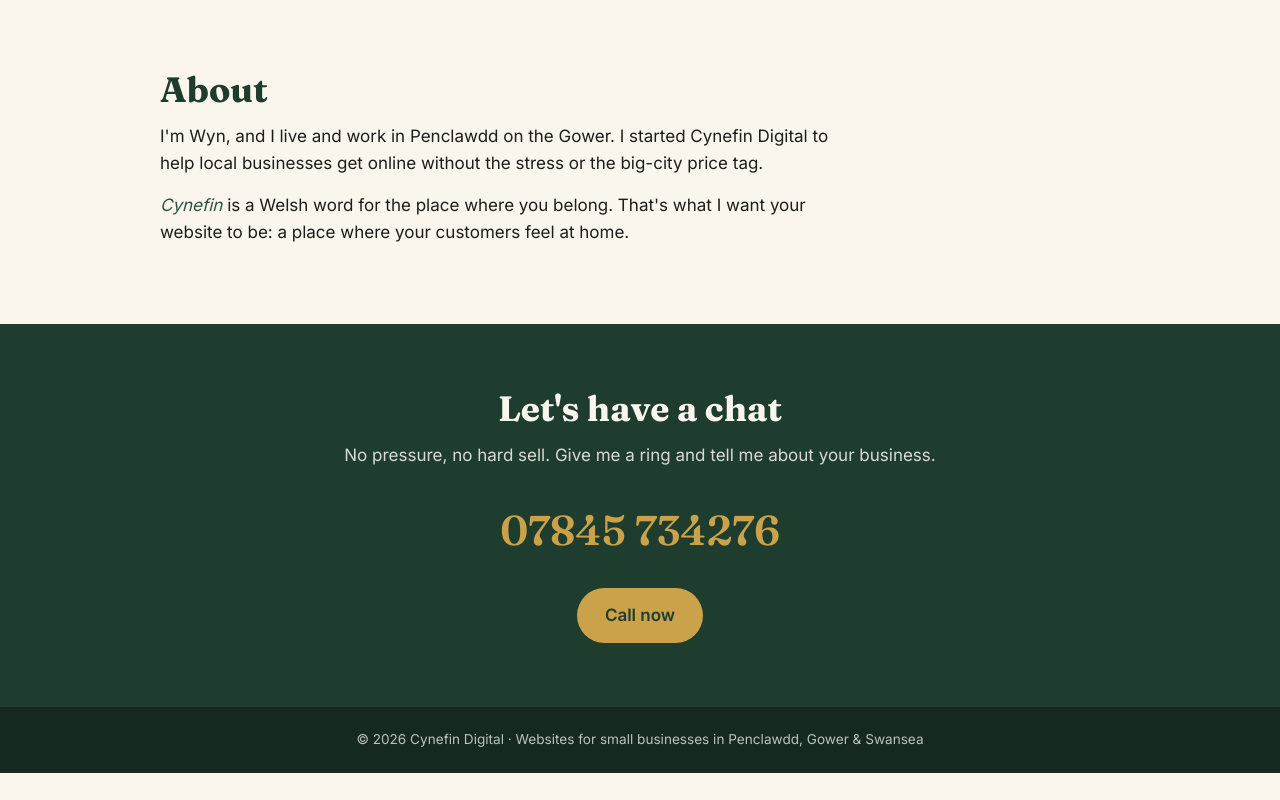
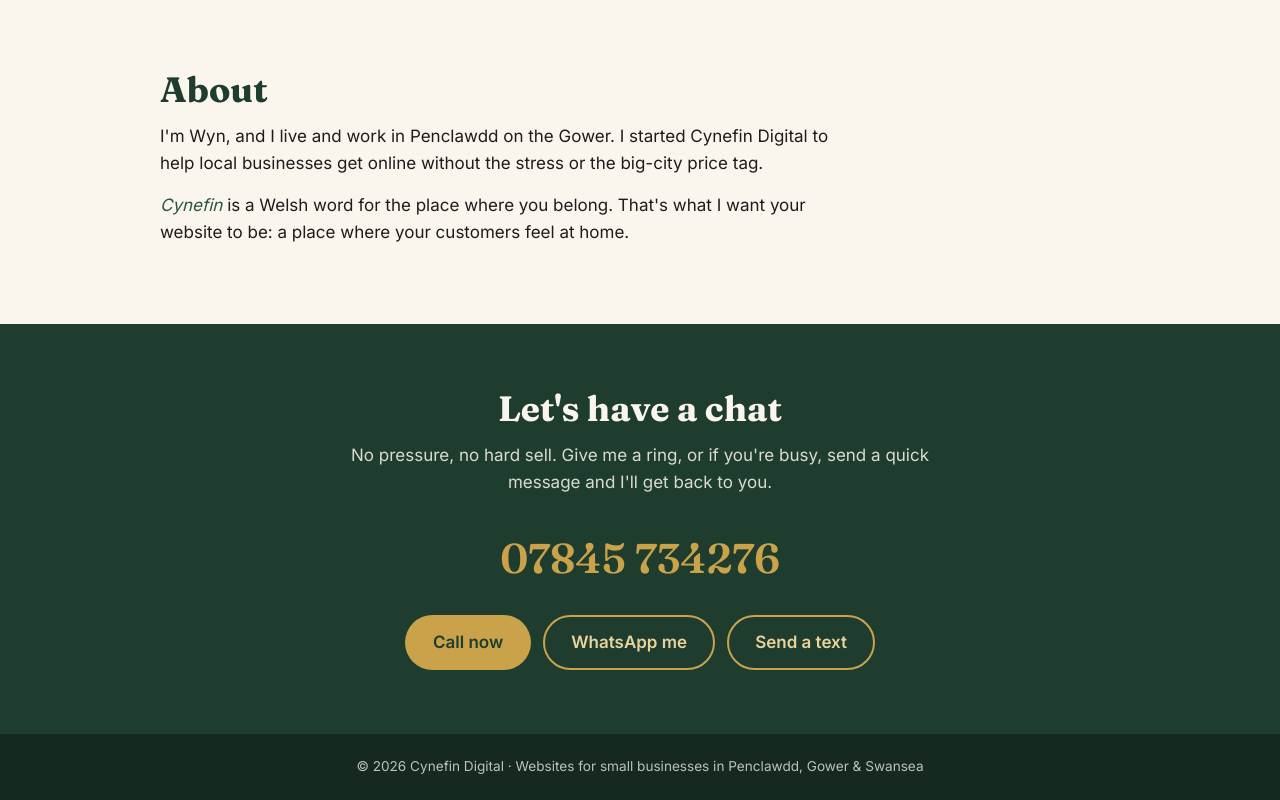
Before and after one commit to wynston68/wynston68.github.io, a plain HTML site: page index.html in a window 1280 px wide. Shown: the part 2236-3036 px from the top of the page. Before the commit the page ends 3009 px from the top, so only its background shows below. Drawn offline with Linux system fonts and the light colour scheme.

Commit message:
Add files via upload

```diff
--- a/index.html
+++ b/index.html
@@ -100,6 +100,9 @@
   .contact { background: var(--green); color: var(--cream); text-align: center; }
   .contact h2 { color: var(--cream); }
   .contact .lead { color: var(--cream); opacity: 0.85; margin: 0 auto 28px; }
+  .contact-btns { display: flex; flex-wrap: wrap; gap: 12px; justify-content: center; }
+  .btn-outline { background: transparent; color: var(--gold-light); border: 2px solid var(--gold); padding: 12px 26px; }
+  .btn-outline:hover { background: var(--gold); color: var(--green); }
   .phone { display: block; font-family: 'Fraunces', serif; font-size: clamp(1.8rem, 6vw, 2.6rem); color: var(--gold); text-decoration: none; margin-bottom: 24px; }
 
   footer { background: #16291f; color: #b9c2bc; text-align: center; padding: 22px 0; font-size: 0.85rem; }
@@ -199,9 +202,13 @@
 <section class="contact" id="contact">
   <div class="wrap">
     <h2>Let's have a chat</h2>
-    <p class="lead">No pressure, no hard sell. Give me a ring and tell me about your business.</p>
+    <p class="lead">No pressure, no hard sell. Give me a ring, or if you're busy, send a quick message and I'll get back to you.</p>
     <a href="tel:07845734276" class="phone">07845 734276</a>
-    <a href="tel:07845734276" class="btn">Call now</a>
+    <div class="contact-btns">
+      <a href="tel:07845734276" class="btn">Call now</a>
+      <a href="https://wa.me/447845734276" class="btn btn-outline">WhatsApp me</a>
+      <a href="sms:07845734276" class="btn btn-outline">Send a text</a>
+    </div>
   </div>
 </section>
 
```
